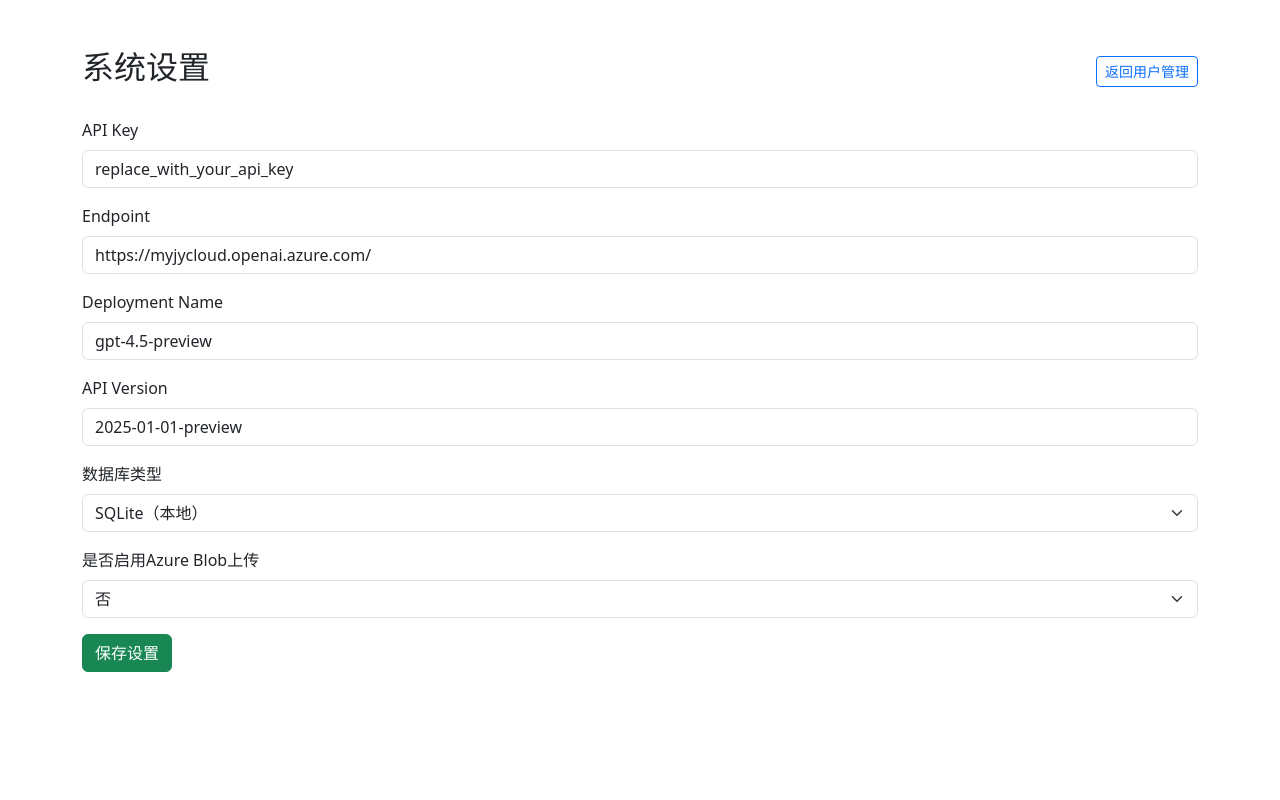
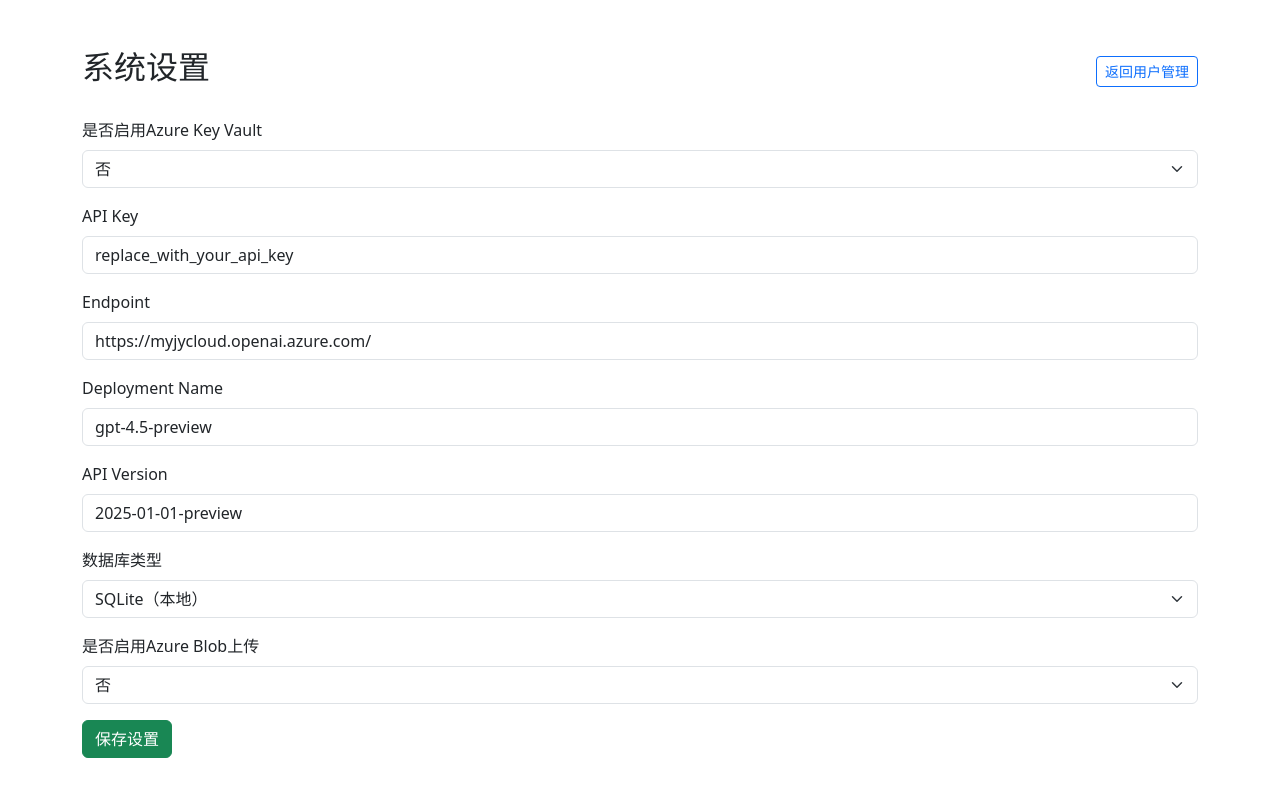
Before and after one commit to bytebitgo/Bingo_HR, a Flask app: page /admin/settings in a window 1280 px wide. Run offline with Flask 3, Linux system fonts and the light colour scheme; a user stored in the database is signed in; tables that the repository leaves empty hold one stand-in row (values such as "Sample post").

Commit message:
新增支持Azure Key Vault的功能，允许从Key Vault中选择OpenAI Key，并在系统设置页面中进行配置。更新相关依赖项，修改版本号为0.4.13，并更新changelog.md和readme.md以反映这些变更。

```diff
--- a/app.py
+++ b/app.py
@@ -409,8 +409,11 @@ def admin_settings():
         'azure_blob_enable': '0',
         'azure_blob_conn_str': '',
         'azure_blob_container': '',
+        'azure_keyvault_enable': '0',
+        'azure_keyvault_name': '',
+        'azure_keyvault_secret_name': '',
     }
-    keys = ['api_key', 'endpoint', 'deployment_name', 'api_version', 'db_type', 'mysql_user', 'mysql_password', 'mysql_host', 'mysql_db', 'mysql_port', 'azure_blob_enable', 'azure_blob_conn_str', 'azure_blob_container']
+    keys = ['api_key', 'endpoint', 'deployment_name', 'api_version', 'db_type', 'mysql_user', 'mysql_password', 'mysql_host', 'mysql_db', 'mysql_port', 'azure_blob_enable', 'azure_blob_conn_str', 'azure_blob_container', 'azure_keyvault_enable', 'azure_keyvault_name', 'azure_keyvault_secret_name']
     settings = {}
     for k in keys:
         s = db.session.get(Setting, k)
@@ -484,7 +487,8 @@ def ai_worker():
             resume.analysis_status = '分析中'
             db.session.commit()
             try:
-                settings = {k: (db.session.get(Setting, k).value if db.session.get(Setting, k) else '') for k in ['api_key', 'endpoint', 'deployment_name', 'api_version']}
+                settings = {k: (db.session.get(Setting, k).value if db.session.get(Setting, k) else '') for k in ['api_key', 'endpoint', 'deployment_name', 'api_version', 'azure_keyvault_enable', 'azure_keyvault_name', 'azure_keyvault_secret_name']}
+                settings['api_key'] = get_openai_key_from_settings(settings)
                 print(f"[AI分析] 读取API参数: {settings}", flush=True)
                 ext = resume.filename.rsplit('.', 1)[-1].lower()
                 file_path = os.path.join(UPLOAD_FOLDER, resume.filename)
@@ -915,10 +919,53 @@ def admin_mysql_test():
     except Exception as e:
         return jsonify({'success': False, 'msg': f'连接失败: {e}'})
 
+# 获取OpenAI Key，支持Key Vault
+
+def get_openai_key_from_settings(settings):
+    """
+    根据settings，优先从Azure Key Vault获取openai key，否则用本地配置。
+    """
+    if settings.get('azure_keyvault_enable') == '1' and settings.get('azure_keyvault_name') and settings.get('azure_keyvault_secret_name'):
+        try:
+            from azure.identity import DefaultAzureCredential
+            from azure.keyvault.secrets import SecretClient
+            kv_name = settings['azure_keyvault_name']
+            secret_name = settings['azure_keyvault_secret_name']
+            kv_uri = f"https://{kv_name}.vault.azure.net"
+            credential = DefaultAzureCredential()
+            client = SecretClient(vault_url=kv_uri, credential=credential)
+            secret = client.get_secret(secret_name)
+            return secret.value
+        except Exception as e:
+            print(f"[KeyVault] 获取OpenAI Key失败: {e}")
+            return settings.get('api_key')
+    else:
+        return settings.get('api_key')
+
+@app.route('/admin/keyvault_list_secrets', methods=['POST'])
+@login_required
+def admin_keyvault_list_secrets():
+    if not current_user.is_admin:
+        return jsonify({'success': False, 'msg': '无权限'}), 403
+    keyvault_name = request.form.get('keyvault_name', '').strip()
+    if not keyvault_name:
+        return jsonify({'success': False, 'msg': 'Key Vault名称不能为空'})
+    try:
+        from azure.identity import DefaultAzureCredential
+        from azure.keyvault.secrets import SecretClient
+        kv_uri = f"https://{keyvault_name}.vault.azure.net"
+        credential = DefaultAzureCredential()
+        client = SecretClient(vault_url=kv_uri, credential=credential)
+        secrets = client.list_properties_of_secrets()
+        secret_names = [s.name for s in secrets]
+        return jsonify({'success': True, 'secrets': secret_names})
+    except Exception as e:
+        return jsonify({'success': False, 'msg': f'列出机密失败: {e}'})
+
 if __name__ == '__main__':
     print("主进程已进入main", flush=True)
     for _ in range(MAX_AI_WORKERS):
         print("准备启动worker线程", flush=True)
         t = threading.Thread(target=ai_worker, daemon=True)
         t.start()
-    app.run(host='0.0.0.0', port=5000, debug=False, use_reloader=False)
+    app.run(host='0.0.0.0', port=5001, debug=False, use_reloader=False)
--- a/requirements.txt
+++ b/requirements.txt
@@ -9,3 +9,5 @@ PyPDF2
 pymysql
 python-dotenv
 azure-storage-blob
+azure-identity
+azure-keyvault-secrets
--- a/templates/admin_settings.html
+++ b/templates/admin_settings.html
@@ -19,6 +19,33 @@
       {% endif %}
     {% endwith %}
     <form method="post" class="mt-4" autocomplete="off">
+        <div class="mb-3">
+            <label class="form-label">是否启用Azure Key Vault</label>
+            <select class="form-select" name="azure_keyvault_enable" id="azure_keyvault_enable" onchange="toggleKeyVaultFields()">
+                <option value="0" {% if settings.azure_keyvault_enable=="0" %}selected{% endif %}>否</option>
+                <option value="1" {% if settings.azure_keyvault_enable=="1" %}selected{% endif %}>是</option>
+            </select>
+        </div>
+        <div id="keyvault-fields" style="display:{% if settings.azure_keyvault_enable=="1" %}block{% else %}none{% endif %};">
+            <div class="mb-3">
+                <label class="form-label">Key Vault 名称</label>
+                <input type="text" class="form-control" name="azure_keyvault_name" value="{{ settings.azure_keyvault_name }}" autocomplete="off">
+            </div>
+            <div class="mb-3">
+                <label class="form-label">OpenAI Key机密名称</label>
+                <select class="form-select" name="azure_keyvault_secret_name" id="azure_keyvault_secret_name">
+                    {% if settings.azure_keyvault_secret_name %}
+                        <option value="{{ settings.azure_keyvault_secret_name }}" selected>{{ settings.azure_keyvault_secret_name }}</option>
+                    {% else %}
+                        <option value="">请选择或先列出机密</option>
+                    {% endif %}
+                </select>
+            </div>
+            <div class="mb-3">
+                <button type="button" class="btn btn-info" id="list-keyvault-secrets-btn">列出Key Vault机密</button>
+                <span id="keyvault-secrets-list" class="ms-3"></span>
+            </div>
+        </div>
         <div class="mb-3">
             <label class="form-label">API Key</label>
             <input type="text" class="form-control" name="api_key" value="{{ settings.api_key }}" autocomplete="off">
@@ -94,6 +121,10 @@
             var enable = document.getElementById('azure_blob_enable').value;
             document.getElementById('blob-fields').style.display = enable === '1' ? 'block' : 'none';
         }
+        function toggleKeyVaultFields() {
+            var enable = document.getElementById('azure_keyvault_enable').value;
+            document.getElementById('keyvault-fields').style.display = enable === '1' ? 'block' : 'none';
+        }
         document.addEventListener('DOMContentLoaded', function() {
             toggleBlobFields();
             document.getElementById('test-mysql-btn')?.addEventListener('click', function() {
@@ -113,6 +144,53 @@
                 });
             });
             document.getElementById('azure_blob_enable').addEventListener('change', toggleBlobFields);
+            toggleKeyVaultFields();
+            document.getElementById('azure_keyvault_enable').addEventListener('change', toggleKeyVaultFields);
+            document.getElementById('list-keyvault-secrets-btn').addEventListener('click', function() {
+                var keyvaultName = document.querySelector('input[name="azure_keyvault_name"]').value.trim();
+                var resultSpan = document.getElementById('keyvault-secrets-list');
+                var secretSelect = document.getElementById('azure_keyvault_secret_name');
+                if (!keyvaultName) {
+                    resultSpan.innerText = '请先填写Key Vault名称';
+                    resultSpan.style.color = 'red';
+                    secretSelect.innerHTML = '<option value="">请选择或先列出机密</option>';
+                    return;
+                }
+                resultSpan.innerText = '查询中...';
+                resultSpan.style.color = '#333';
+                var formData = new FormData();
+                formData.append('keyvault_name', keyvaultName);
+                fetch('/admin/keyvault_list_secrets', {
+                    method: 'POST',
+                    body: formData
+                }).then(r => r.json()).then(res => {
+                    if (res.success) {
+                        if (res.secrets.length === 0) {
+                            resultSpan.innerText = '无机密';
+                            secretSelect.innerHTML = '<option value="">无机密</option>';
+                        } else {
+                            resultSpan.innerText = '机密：' + res.secrets.join(', ');
+                            secretSelect.innerHTML = '';
+                            res.secrets.forEach(function(name, idx) {
+                                var opt = document.createElement('option');
+                                opt.value = name;
+                                opt.text = name;
+                                if (idx === 0) opt.selected = true;
+                                secretSelect.appendChild(opt);
+                            });
+                        }
+                        resultSpan.style.color = 'green';
+                    } else {
+                        resultSpan.innerText = res.msg;
+                        resultSpan.style.color = 'red';
+                        secretSelect.innerHTML = '<option value="">请选择或先列出机密</option>';
+                    }
+                }).catch(() => {
+                    resultSpan.innerText = '请求失败';
+                    resultSpan.style.color = 'red';
+                    secretSelect.innerHTML = '<option value="">请选择或先列出机密</option>';
+                });
+            });
         });
         </script>
         <button type="submit" class="btn btn-success">保存设置</button>
```
Also changed, not shown: key-aalut-test.py (added, +11 -0 lines), read_azure_keyvault.py (added, +20 -0 lines), changelog.md, readme.md.
